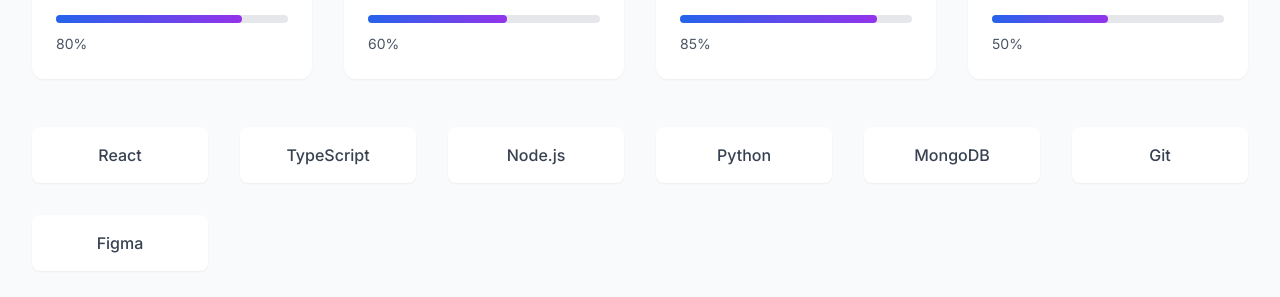
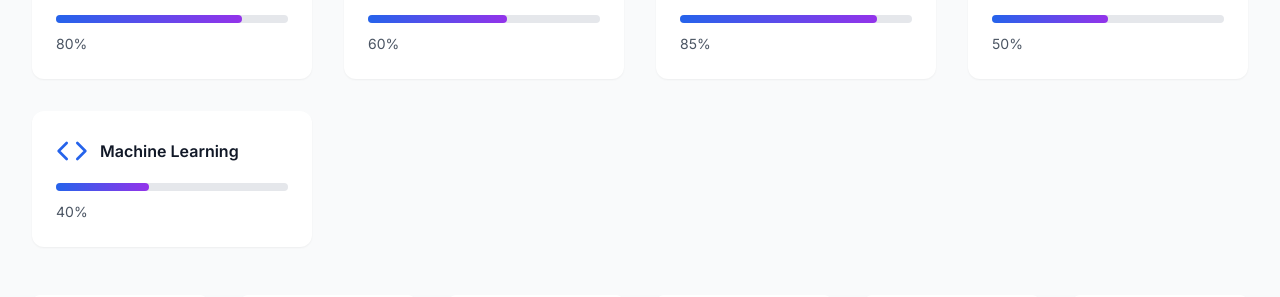
Before and after one commit to Manish19hub/Portfolio, a React (Vite) app: page / in a window 1280 px wide. Shown: the part 1549-1846 px from the top of the page. Built offline with nearby package versions, Linux system fonts and the light colour scheme.

Commit message:
Updated App.tsx

```diff
--- a/src/App.tsx
+++ b/src/App.tsx
@@ -68,7 +68,8 @@ function App() {
     { name: "Frontend Development", icon: Code, level: 80 },
     { name: "UI/UX Design", icon: Palette, level: 60 },
     { name: "Database Management", icon: Database, level: 85 },
-    { name: "Backend Development", icon: Code, level: 50 }
+    { name: "Backend Development", icon: Code, level: 50 },
+     { name: "Machine Learning ", icon: Code, level: 40 }
 
   ];
 
```
